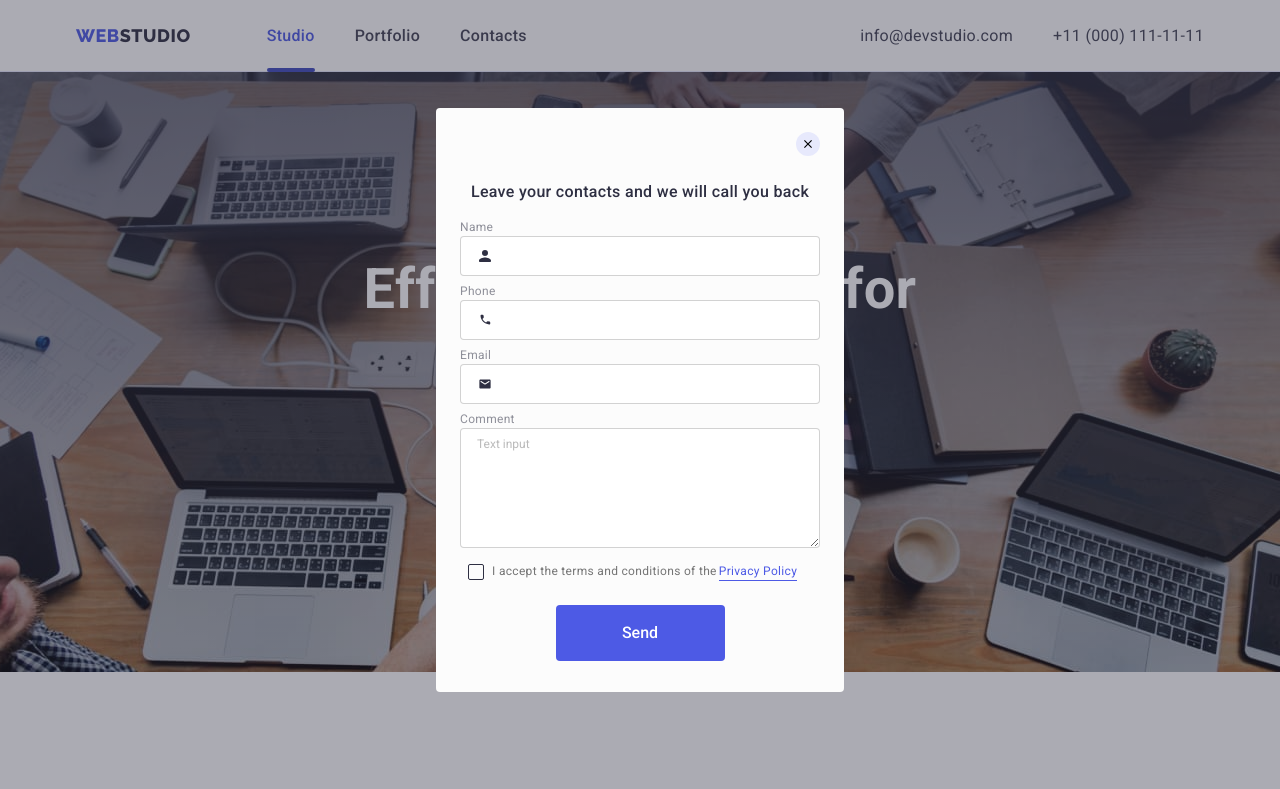
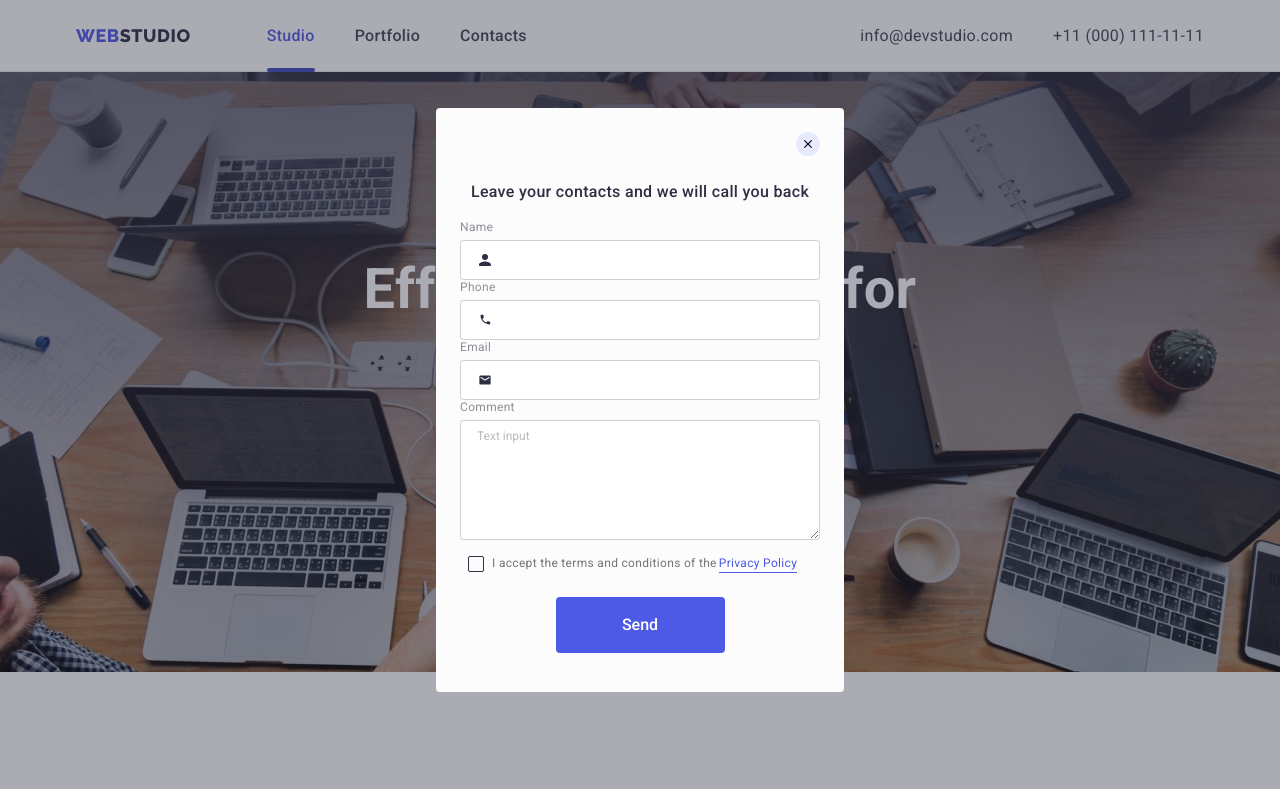
Before and after one commit to alenanovikovashahove0307/goit-markup-hw-06, a plain HTML site: page index.html in a window 1280 px wide. Both pictures are taken after a click on the button "Order Service". Shown: the top 789 px of the page. Drawn offline with nearby package versions, Linux system fonts and the light colour scheme.

Commit message:
Додано маржини до лейблів

```diff
--- a/css/styles.css
+++ b/css/styles.css
@@ -465,12 +465,12 @@ color: var(--main-h-color);
 
 /* ---------FOOTER-------- */
 .footer {
-    /* position: relative; */
   background: var(--main-h-color);
-
 }
 .footer-social{
-  /* position: relative; */
+  padding-top: 100px;
+  padding-bottom: 100px;
+
   display: flex;
   align-items: center;
   margin: 0 auto;
@@ -480,8 +480,6 @@ color: var(--main-h-color);
 .logo-footer{
  display: inline-block;
  align-items: center;
- padding-top: 100px;
- padding-bottom: 100px;
 }
 .footer-logo {
 margin-bottom: 16px;
@@ -518,8 +516,6 @@ color: var(--logo-span-footer);
 .social {
  display: block;
  padding-left: 120px;
- padding-top: 100px;
- padding-bottom: 130px;
 }
 .social-title{
   margin-bottom: 16px;
@@ -551,26 +547,11 @@ color: var(--logo-span-footer);
 .icon-social-link:focus{
   background-color: var(--icon-hover);
 }
-
-/* .subscribe{
- position: absolute;
-  display: block;
-  width: 453px;
-  height: 80px;
-  /* padding-top: 100px;
-  padding-right: 159px; */
-  /* top: 50%;
-  right: 0%;
-  transform: translate(-50%, -50%);
-} */
 .subscribe-form {
-  /* position: absolute; */
   display: block;
   width: 453px;
   min-height: 80px;
   margin-left: 80px;
-  padding-top: 100px;
-  padding-bottom: 130px;
 }
 .subscribe-email-btn{
   display: flex;
@@ -591,12 +572,9 @@ color: var(--logo-span-footer);
   height: 40px;
   text-align: start;
   padding-left: 24px;
-  /* padding-top: 8px;
-  padding-bottom: 8px; */
-  /* padding-left: 24px; */
-  /* padding: 0; */
+
   display: block;
-  /* align-items: center; */
+
   border-radius: 4px;
   border: none;
   margin: 0 auto;
@@ -605,15 +583,12 @@ color: var(--logo-span-footer);
   line-height: 1.5;
   color: var(--first-btn-color);
   background-color: var(--logo-color);
-
 }
 .subscribe-icon-svg{
   top: 8px;
   right: 24px;
   position: absolute;
   fill: var(--first-btn-color);
-  /* width: 100%;
-  height: 100%; */
 }
 .subscribe-form .texte{
   font-family: Roboto;
@@ -622,7 +597,6 @@ color: var(--logo-span-footer);
   line-height: 1.5;
   color: var(--first-btn-color);
   margin-bottom: 16px;
-  /* margin-bottom: 16px; */
 }
 /* MODAL */
 .backdrop{
@@ -641,11 +615,11 @@ color: var(--logo-span-footer);
   opacity: 0;
   pointer-events: none;
   transform: scale(0,5);
-
 }
 .modal {
   padding-left: 24px;
   padding-right: 24px;
+
   position: absolute;
   top: 50%;
   left: 50%;
@@ -661,7 +635,6 @@ color: var(--logo-span-footer);
   position: absolute;
   top: 24px;
   right: 0px;
-  /* margin-left: 360px; */
 
   display: block;
   text-align: center;
@@ -689,29 +662,20 @@ color: var(--logo-span-footer);
   fill: var(--modal-btn);
 }
 .modal-form{
-  /* display: flex; */
-  /* padding: 0px; */
   position: fixed;
   min-width: 360px;
-  /* max-height: 584px; */
-
+  padding-top: 72px;
 }
 .modal-contact{
   position: relative;
   display: flex;
   flex-direction: column;
-  margin-bottom: 8px;
 }
 .modal-form .modal-texte{
   display: flex;
   text-align: center;
-  /* align-items: center; */
+
   justify-content: center;
-}
-.modal-content{
- padding: 0px;
- margin-top: 16px;
-
 }
 .modal-send {
   width: 169px;
@@ -736,9 +700,9 @@ color: var(--logo-span-footer);
 
 }
 .modal-texte{
-  /* width: 571px; */
   display: inline-block;
-  margin-top: 72px;
+
+  margin-bottom: 16px;
   text-align: center;
   font-weight: 500;
   font-size: 16px;
@@ -747,6 +711,7 @@ color: var(--logo-span-footer);
   color: var(--main-h-color);
 }
 .modal-list{
+  margin-bottom: 4px;
   font-weight: 400;
   font-size: 12px;
   line-height: 1.33;
@@ -758,10 +723,10 @@ color: var(--logo-span-footer);
  min-height: 40px;
  outline: none;
 }
-
 .modal-textarea{
   padding-top: 8px;
   padding-left: 16px;
+  margin-bottom: 16px;
   max-height: 120px;
 }
 .modal-contact textarea::placeholder{
@@ -775,6 +740,7 @@ color: var(--logo-span-footer);
 }
 .conditions label{
  display: flex;
+ margin-bottom: 24px;
  font-weight: 400;
  font-size: 12px;
  line-height: 1.33;
@@ -802,10 +768,8 @@ color: var(--logo-span-footer);
 .conditions{
   display: flex;
   align-items: flex-start;
-  margin-top: 16px;
-  margin-bottom: 24px;
+
   position: relative;
-
 }
 .modal-icon-svg{
   position: absolute;
@@ -838,13 +802,11 @@ color: var(--logo-span-footer);
   appearance: none;
   -moz-appearance: none;
   -webkit-appearance: none;
-
 }
 .checkbox:checked + .icon{
   background-color: var(--present-btn);
   border-color: var(--present-btn);
   background-origin: border-box;
-
 }
 .checkbox:checked ~ .conditions-icon-svg{
   opacity: 1;
@@ -857,10 +819,6 @@ color: var(--logo-span-footer);
   transform: translate(0% -50%);
   fill: var(--logo-span-footer);
 }
-/* .conditions-label{
-  padding: 0px;
-  display: inline-block; */
-
 /* portfolio */
 .cards {
   padding-top: 96px;
@@ -874,12 +832,8 @@ color: var(--logo-span-footer);
   margin-bottom: 72px;
   gap: 24px;
 }
-/* .cards-btn:nth-child(1){
-  margin-right: 0px;
-} */
+.cards-btn .btn {
 
-.cards-btn .btn {
-  /* display: inline-block; */
   padding: 12px 24px;
   border: 1px solid var(--footer-text-color);
   border-radius: 4px;
@@ -894,7 +848,6 @@ color: var(--logo-color);
   cursor: pointer;
   transition: background-color 250ms cubic-bezier(0.4, 0, 0.2, 1),
   color 250ms cubic-bezier(0.4, 0, 0.2, 1);
-
 }
 .cards-btn .btn:hover,
 .cards-btn .btn:focus{
@@ -970,7 +923,6 @@ color: var(--logo-span-footer);
 .cards-list .title {
   margin-bottom: 8px;
 
-
   font-weight: 500;
   font-size: 20px;
   line-height: 1.2;
@@ -978,8 +930,6 @@ letter-spacing: 0.02em;
   color: var(--main-h-color);
 }
 .cards-list .texte {
-
-
 font-size: 16px;
 line-height: var(--typical-lh);
 letter-spacing: 0.02em;
--- a/index.html
+++ b/index.html
@@ -362,40 +362,37 @@
               <use href="./img/icons.svg#icon-close-black-18dp-2-1-1"></use>
         </svg>
         <p class="modal-texte">Leave your contacts and we will call you back</p>
-        <ul class="modal-content">
-          <li class="modal-contact">
+          <div class="modal-contact">
             <label for="name" class="modal-list">Name</label>
             <input class="modal-input" type="text" name="name" id="name">
              <svg class="modal-icon-svg" width="18" height="18">
               <use href="./img/icons.svg#icon-person-black-18dp-1-1"></use>
              </svg>
-          </li>
-          <li class="modal-contact">
+          </div>
+          <div class="modal-contact">
             <label for="phone" class="modal-list">Phone</label>
             <input class="modal-input" type="tel" name="tel" id="phone">
             <svg class="modal-icon-svg" width="18" height="18">
               <use href="./img/icons.svg#icon-phone-black-18dp-1-1"></use>
              </svg>
-          </li>
-          <li class="modal-contact">
+          </div>
+          <div class="modal-contact">
             <label for="email" class="modal-list">Email</label>
             <input class="modal-input" type="email" name="email" id="email">
             <svg class="modal-icon-svg" width="18" height="18">
               <use href="./img/icons.svg#icon-email-black-18dp-1-1"></use>
              </svg>
-          </li>
-          <li class="modal-contact">
+          </div>
+          <div class="modal-contact">
             <label for="comment" class="modal-list">Comment</label>
               <textarea class="modal-textarea" name="comment" cols="30" rows="10" placeholder="Text input" id="comment"></textarea>
-          </li>
-        </ul>
+          </div>
           <div class="conditions">
             <label  class="conditions-label" for="conditions">
             <input class="checkbox" type="checkbox" name="conditions" value="conditions" id="conditions">
             <span class="icon"></span>
                I accept the terms and conditions of the <a class="conditions-link link" href=""> Privacy Policy</a>
-
-            <svg class="conditions-icon-svg" width="10" height="8">
+               <svg class="conditions-icon-svg" width="10" height="8">
               <use href="./img/icons.svg#icon-Vector-1"></use>
              </svg>
              </label>
```
Lines whose indentation alone changed are shown as unchanged.
